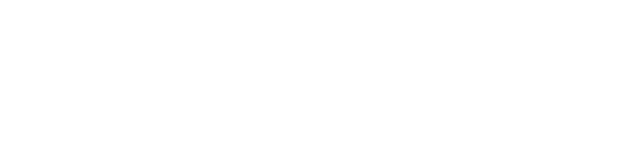
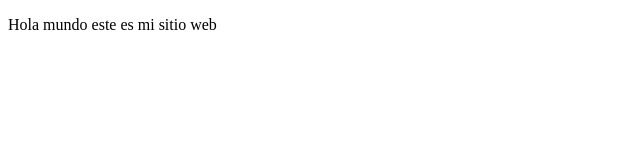
Before and after one commit to noepompeyo/proyectoDemoCPrework, a plain HTML site: page index.html in a window 1280 px wide. Shown: the whole page, without its empty margins (0-640 px from the left). Drawn offline with Linux system fonts and the light colour scheme.

Commit message:
cambios agregados saludo

```diff
--- a/index.html
+++ b/index.html
@@ -8,5 +8,7 @@
 </head>
 <body>
 
+    <p>Hola mundo este es mi sitio web</p>
+
 </body>
 </html>
```
